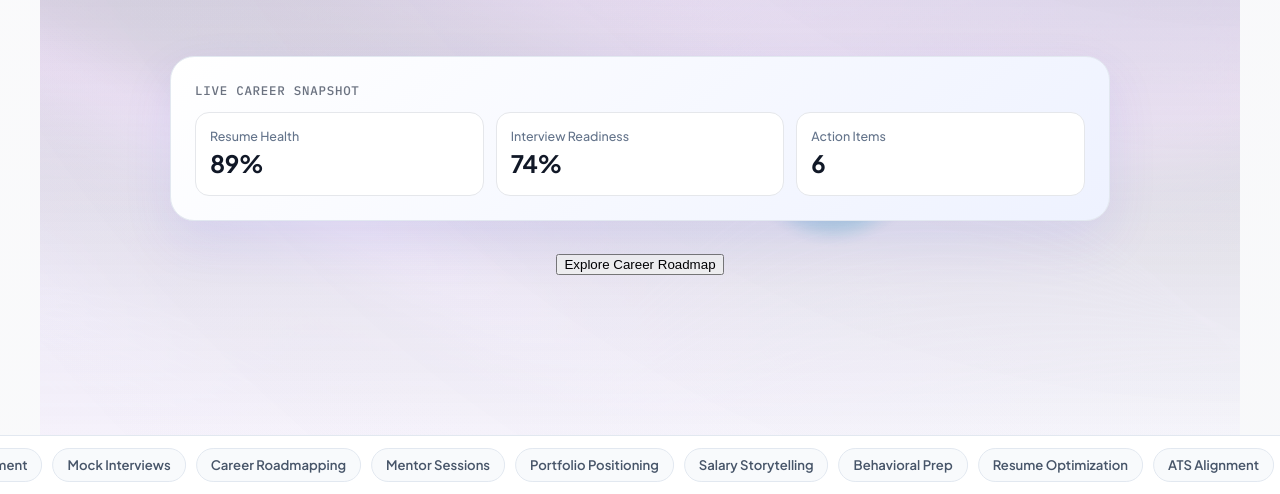
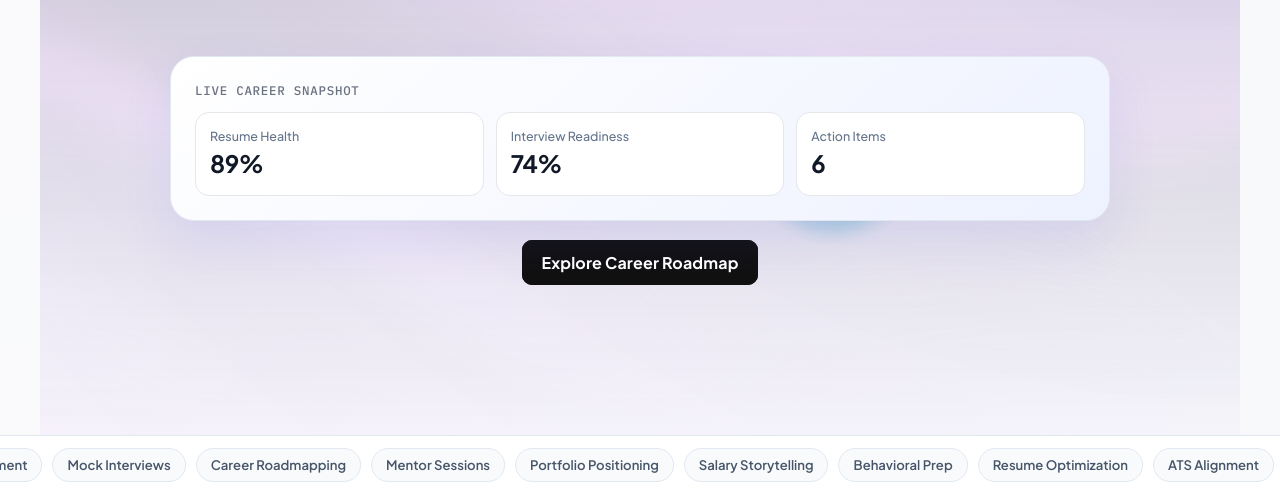
Before and after one commit to ATHULARIGA/career-ai, a FastAPI app: template templates/index.html in a window 1280 px wide. Shown: the part 772-1266 px from the top of the page. Run offline with FastAPI, Linux system fonts and the light colour scheme; the template is opened without the code that fills it, so the values that code supplies are empty; a user stored in the database is signed in; some libraries are stand-ins or nearby versions.

Commit message:
fix(landing): restore landing page contents and clean up layout indentation

```diff
--- a/templates/index.html
+++ b/templates/index.html
@@ -62,8 +62,8 @@
     </div>
 
     <div style="margin-top:30px;">
-        <a href="/career-map">
-            <button class="primary-btn">Explore Career Roadmap</button>
+        <a href="/career-map" class="btn-primary" style="text-decoration: none;">
+            Explore Career Roadmap
         </a>
     </div>
 
--- a/templates/layout.html
+++ b/templates/layout.html
@@ -1,13 +1,16 @@
 <!DOCTYPE html>
 <html lang="en">
+
 <head>
   <meta charset="UTF-8">
   <meta name="viewport" content="width=device-width, initial-scale=1.0">
   <title>ResuMate | AI Career Coach</title>
   <link rel="preconnect" href="https://fonts.googleapis.com">
   <link rel="preconnect" href="https://fonts.gstatic.com" crossorigin>
-    <link href="https://fonts.googleapis.com/css2?family=Plus+Jakarta+Sans:wght@400;500;600;700;800&family=IBM+Plex+Mono:wght@400;500&display=swap" rel="stylesheet">
-    <link rel="stylesheet" href="/static/styles.css?v=2">
+  <link
+    href="https://fonts.googleapis.com/css2?family=Plus+Jakarta+Sans:wght@400;500;600;700;800&family=IBM+Plex+Mono:wght@400;500&display=swap"
+    rel="stylesheet">
+  <link rel="stylesheet" href="/static/styles.css">
 </head>
 
 <body>
@@ -47,14 +50,15 @@
   {% block content %}
   {% endblock %}
 
-<footer style="padding:18px 24px;border-top:1px solid #e2e8f0;color:#64748b;font-size:0.88rem;display:flex;justify-content:center;gap:18px;">
+  <footer
+    style="padding:18px 24px;border-top:1px solid #e2e8f0;color:#64748b;font-size:0.88rem;display:flex;justify-content:center;gap:18px;">
     <a href="/privacy">Privacy</a>
     <a href="/terms">Terms</a>
     <a href="/healthz">Status</a>
   </footer>
 
   <script>
-(function() {
+    (function () {
       const root = document.documentElement;
       const key = "resumate-theme";
       const saved = localStorage.getItem(key);
@@ -73,10 +77,10 @@
 
       applyTheme(initialTheme);
 
-  window.addEventListener("DOMContentLoaded", function() {
+      window.addEventListener("DOMContentLoaded", function () {
         const btn = document.getElementById("themeToggle");
         if (!btn) return;
-    btn.addEventListener("click", function() {
+        btn.addEventListener("click", function () {
           const next = root.classList.contains("theme-dark") ? "light" : "dark";
           localStorage.setItem(key, next);
           applyTheme(next);
@@ -85,4 +89,5 @@
     })();
   </script>
 </body>
+
 </html>
```
Lines whose indentation alone changed are shown as unchanged.
